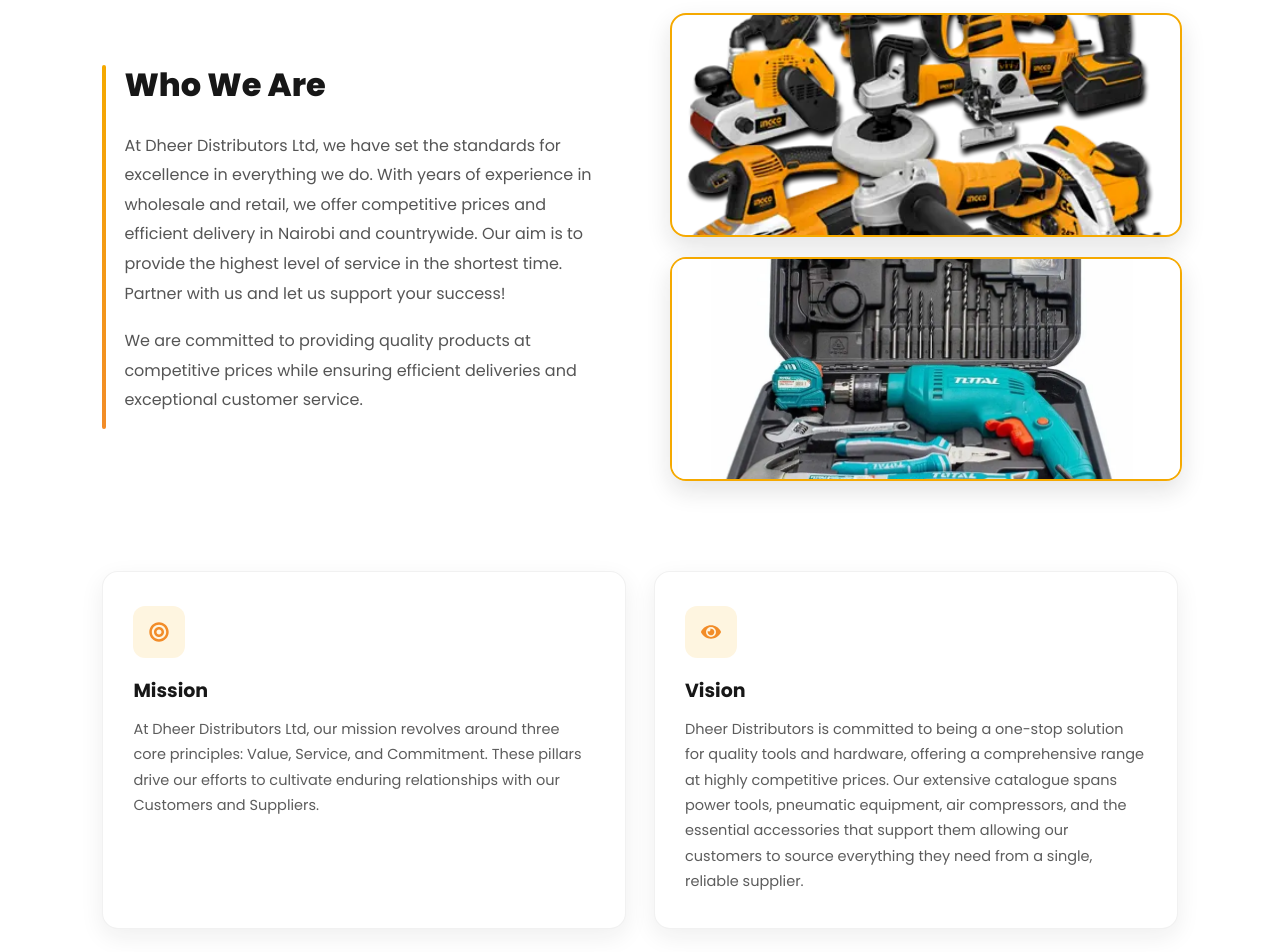
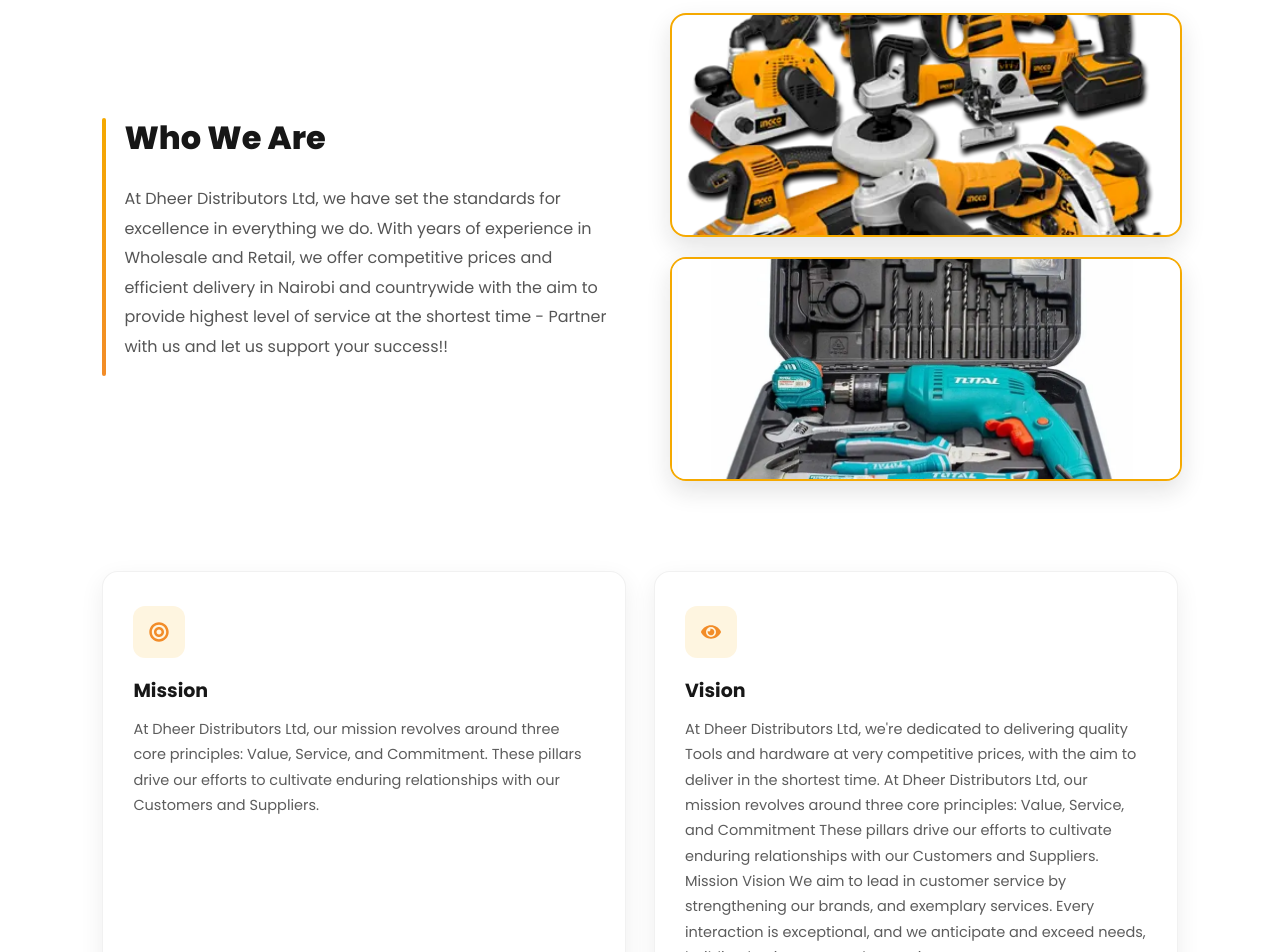
Before and after one commit to stacykerubo45-a11y/dheer-distributors-website, a React (Vite) app: page /about-dheer in a window 1280 px wide. Shown: the part 560-1512 px from the top of the page. Built offline with nearby package versions, Linux system fonts and the light colour scheme.

Commit message:
Update website

```diff
--- a/src/pages/AboutDheer.jsx
+++ b/src/pages/AboutDheer.jsx
@@ -39,19 +39,14 @@
             <h2>Who We Are</h2>
 
             <p>
-              At Dheer Distributors Ltd, we have set the standards for
-              excellence in everything we do. With years of experience in
-              wholesale and retail, we offer competitive prices and efficient
-              delivery in Nairobi and countrywide. Our aim is to provide the
-              highest level of service in the shortest time.
-              Partner with us and let us support your success!
+           At Dheer Distributors Ltd, we have set the standards for excellence in
+everything we do. With years of experience in Wholesale and Retail, we offer
+competitive prices and efficient delivery in Nairobi and countrywide with the
+aim to provide highest level of service at the shortest time - Partner with us
+and let us support your success!!
             </p>
 
-            <p>
-              We are committed to providing quality products at competitive
-              prices while ensuring efficient deliveries and exceptional
-              customer service.
-            </p>
+
           </div>
 
           <div className="story-images">
@@ -89,12 +84,25 @@
             </div>
             <h3>Vision</h3>
             <p>
-              Dheer Distributors is committed to being a one-stop solution
-              for quality tools and hardware, offering a comprehensive range at
-               highly competitive prices. Our extensive catalogue spans power tools,
-                pneumatic equipment, air compressors, and the essential accessories
-                 that support them allowing our customers to source everything they
-                 need from a single, reliable supplier.
+            At Dheer Distributors Ltd, we're
+dedicated to delivering quality Tools and
+hardware at very competitive prices,
+with the aim  to deliver in the shortest
+time.
+At Dheer Distributors Ltd, our mission
+revolves around three core principles:
+Value,  Service, and Commitment
+These pillars drive our efforts to cultivate
+enduring relationships with our Customers
+and Suppliers.
+Mission
+Vision
+We aim to lead in customer service by
+strengthening our brands, and
+exemplary services. Every interaction is
+exceptional, and we anticipate and
+exceed needs, building lasting trust and
+commitment to our customers
             </p>
           </div>
         </section>
--- a/src/pages/AboutSection.jsx
+++ b/src/pages/AboutSection.jsx
@@ -79,12 +79,11 @@
           <div className="about-accent"></div>
 
           <p>
-            At Dheer Distributors Ltd, we have set the standards for
-            excellence in everything we do. With years of experience in
-            wholesale and retail, we offer competitive prices and efficient
-            delivery in Nairobi and countrywide. Our aim is to provide the
-            highest level of service in the shortest time.
-            Partner with us and let us support your success!
+           At Dheer Distributors Ltd, we have set the standards for excellence in
+everything we do. With years of experience in Wholesale and Retail, we offer
+competitive prices and efficient delivery in Nairobi and countrywide with the
+aim to provide highest level of service at the shortest time - Partner with us
+and let us support your success!!
           </p>
 
           <h2 className="about-title">
@@ -102,15 +101,25 @@
             Vision
           </h2>
 
-          <p>Dheer Distributors is committed to being a one-stop
-            solution for quality tools and hardware, offering a comprehensive
-             range at highly competitive prices. Our extensive catalogue spans
-              power tools, pneumatic equipment, air compressors, and the essential
-               accessories that support them  allowing our customers to source everything
-                they need from a single, reliable supplier.
-What distinguishes Dheer Distributors, however, is our unwavering focus on customer
-service. This commitment to service excellence, combined with a carefully curated selection of quality products, has established us as one of Kenya's leading suppliers of tools and hardware.
-
+          <p>At Dheer Distributors Ltd, we're
+dedicated to delivering quality Tools and
+hardware at very competitive prices,
+with the aim  to deliver in the shortest
+time.
+At Dheer Distributors Ltd, our mission
+revolves around three core principles:
+Value,  Service, and Commitment
+These pillars drive our efforts to cultivate
+enduring relationships with our Customers
+and Suppliers.
+Mission
+Vision
+We aim to lead in customer service by
+strengthening our brands, and
+exemplary services. Every interaction is
+exceptional, and we anticipate and
+exceed needs, building lasting trust and
+commitment to our customers
 
           </p>
 
```
